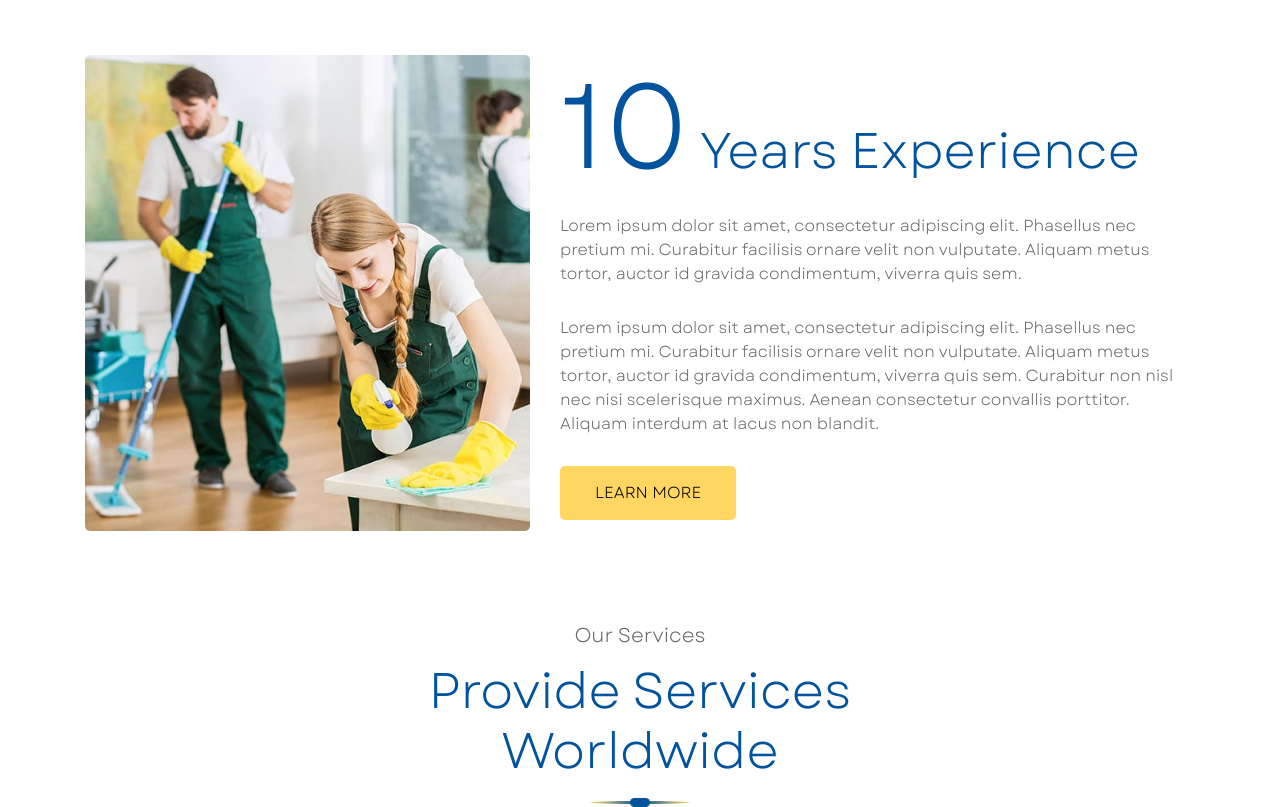
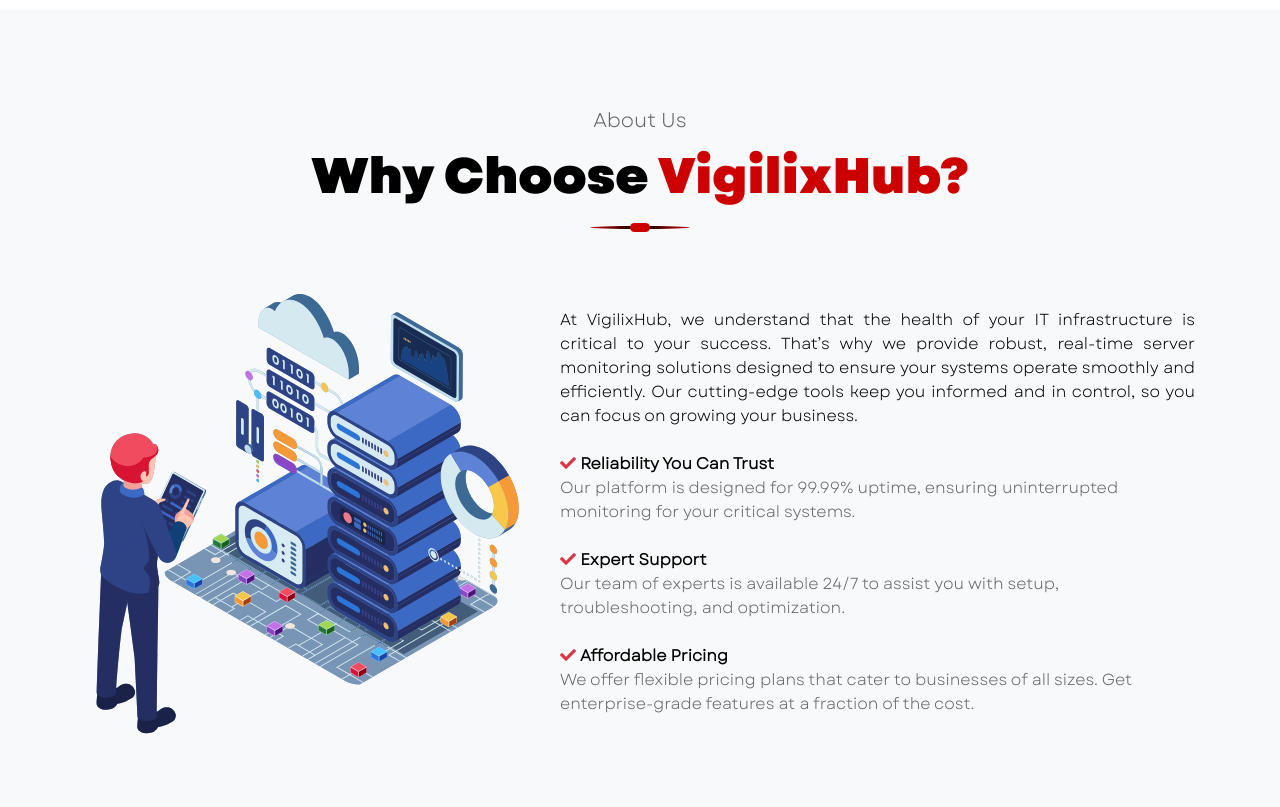
Before and after one commit to Ranjith1110/vigilixHub, a plain HTML site: page index.html in a window 1280 px wide. Shown: the part 700-1507 px from the top of the page. Drawn offline with nearby package versions, Linux system fonts and the light colour scheme.

Commit message:
Vigilix About Section Done

```diff
--- a/css/style.css
+++ b/css/style.css
@@ -104,9 +104,6 @@
 .header.home {
     margin-bottom: 45px;
     background-color: #ffffff;
-    background-position: center;
-    background-repeat: no-repeat;
-    background-size: cover;
 }
 
 @media (min-width: 992px) {
@@ -468,14 +465,11 @@
     display: none;
 }
 
-
-/*******************************/
-/******* Section Header ********/
-/*******************************/
+/* Section Header */
 .section-header {
     position: relative;
     width: 100%;
-    max-width: 550px;
+    max-width: 750px;
     text-align: center;
     margin: 0 auto;
     margin-bottom: 60px;
@@ -489,7 +483,7 @@
     height: 3px;
     left: calc(50% - 50px);
     bottom: 0;
-    background: linear-gradient(to left, #FFD662, #00539C, #FFD662);
+    background: linear-gradient(to left, #CC0000, #000, #CC0000);
     border-radius: 100%;
 }
 
@@ -500,7 +494,7 @@
     height: 9px;
     left: calc(50% - 10px);
     bottom: -3px;
-    background: #00539C;
+    background: #CC0000;
     border-radius: 5px;
 }
 
@@ -510,79 +504,29 @@
 }
 
 .section-header h2 {
-    color: #00539C;
+    color: #000;
     font-size: 50px;
-    font-weight: 100;
-}
-
-.section-header.left {
-    text-align: left;
-}
-
-.section-header.left::before {
-    width: 60px;
-    left: 0;
-    background: linear-gradient(to left, #FFD662, #00539C, #00539C);
-    border-radius: 0 100% 100% 0;
-}
-
-.section-header.left::after {
-    left: 0;
-    border-radius: 5px;
-}
-
-
-/*******************************/
-/********** About CSS **********/
-/*******************************/
-.about {
-    position: relative;
-    width: 100%;
-    padding: 45px 0;
-}
-
-.about .about-img img {
-    width: 100%;
-    border-radius: 5px;
-}
-
-.about .about-text h2 {
-    position: relative;
-    color: #00539C;
-    font-size: 50px;
-    margin-bottom: 15px;
-}
-
-.about .about-text h2 span {
-    font-size: 120px;
-}
-
-.about .about-text p {
-    font-size: 16px;
-    margin-bottom: 30px;
-}
-
-.about .about-text a.btn {
-    padding: 15px 35px;
-    font-size: 16px;
-    text-transform: uppercase;
-    color: #000000;
-    border: none;
-    border-radius: 5px;
-    background: #FFD662;
-    transition: .3s;
-}
-
-.about .about-text a.btn:hover {
-    color: #ffffff;
-    background: #00539C;
-}
-
-@media (max-width: 767.98px) {
-    .about .about-img img {
-        margin-bottom: 30px;
-    }
-}
+    font-family: 'Garet-Heavy';
+}
+
+.section-header span {
+    color: #CC0000;
+}
+
+
+/*** About Start ***/
+
+.section-title p {
+    color: #000;
+    font-weight: 500;
+}
+
+.section-title div div p {
+    color: #000 !important;
+    font-weight: 600;
+}
+
+/*** About End ***/
 
 
 /*******************************/
--- a/index.html
+++ b/index.html
@@ -29,7 +29,7 @@
         <!-- Header Start -->
         <div class="header home">
             <div class="">
-                <div class="header-top row align-items-center">
+                <div class="header-top row g-5 align-items-center">
                     <div class="col-lg-3">
                         <div class="brand d-none d-lg-block">
                             <a href="index.html">
@@ -107,29 +107,35 @@
 
 
         <!-- About Start -->
-        <div class="about">
-            <div class="container">
-                <div class="row">
-                    <div class="col-lg-5 col-md-6">
-                        <div class="about-img">
-                            <img src="img/about.jpg" alt="Image">
+        <div class="container-fluid about bg-light py-5">
+            <div class="container py-5">
+                <div class="section-header">
+                    <p>About Us</p>
+                    <h2>Why Choose <span>VigilixHub?</span></h2>
+                </div>
+                <div class="row g-5 align-items-center">
+                    <div class="col-lg-5 wow fadeInLeft" data-wow-delay="0.2s">
+                        <div class="about-img pb-5 ps-5">
+                            <img src="/img/Pink Orange Black Health Webinar Instagram Post.svg" class="img-fluid rounded w-100" style="object-fit: cover;" alt="Image">
                         </div>
                     </div>
-                    <div class="col-lg-7 col-md-6">
-                        <div class="about-text">
-                            <h2><span>10</span> Years Experience</h2>
-                            <p>
-                                Lorem ipsum dolor sit amet, consectetur adipiscing elit. Phasellus nec pretium mi.
-                                Curabitur facilisis ornare velit non vulputate. Aliquam metus tortor, auctor id gravida
-                                condimentum, viverra quis sem.
-                            </p>
-                            <p>
-                                Lorem ipsum dolor sit amet, consectetur adipiscing elit. Phasellus nec pretium mi.
-                                Curabitur facilisis ornare velit non vulputate. Aliquam metus tortor, auctor id gravida
-                                condimentum, viverra quis sem. Curabitur non nisl nec nisi scelerisque maximus. Aenean
-                                consectetur convallis porttitor. Aliquam interdum at lacus non blandit.
-                            </p>
-                            <a class="btn" href="">Learn More</a>
+                    <div class="col-lg-7 wow fadeInRight" data-wow-delay="0.4s">
+                        <div class="section-title text-start mb-5">
+                            <p class="mb-4 text-justify">At VigilixHub, we understand that the health of your IT infrastructure is critical to your success. That’s why we provide robust, real-time server monitoring solutions designed to ensure your systems operate smoothly and efficiently. Our cutting-edge tools keep you informed and in control, so you can focus on growing your business.</p>
+                            <div class="mb-4">
+                                <div class="mb-4">
+                                    <p class="text-secondary m-0"><i class="fa fa-check text-danger me-2"></i> Reliability You Can Trust</p>
+                                    <span>Our platform is designed for 99.99% uptime, ensuring uninterrupted monitoring for your critical systems.</span>
+                                </div>
+                                <div class="mb-4">
+                                    <p class="text-secondary m-0"><i class="fa fa-check text-danger me-2"></i> Expert Support</p>
+                                    <span>Our team of experts is available 24/7 to assist you with setup, troubleshooting, and optimization.</span>
+                                </div>
+                                <div class="mb-4">
+                                    <p class="text-secondary m-0"><i class="fa fa-check text-danger me-2"></i> Affordable Pricing</p>
+                                    <span>We offer flexible pricing plans that cater to businesses of all sizes. Get enterprise-grade features at a fraction of the cost.</span>
+                                </div>
+                            </div>
                         </div>
                     </div>
                 </div>
```
